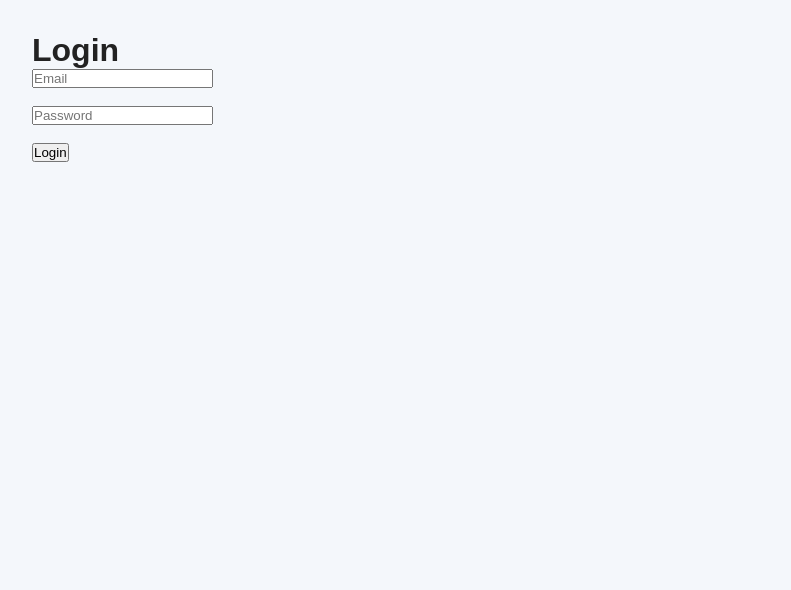
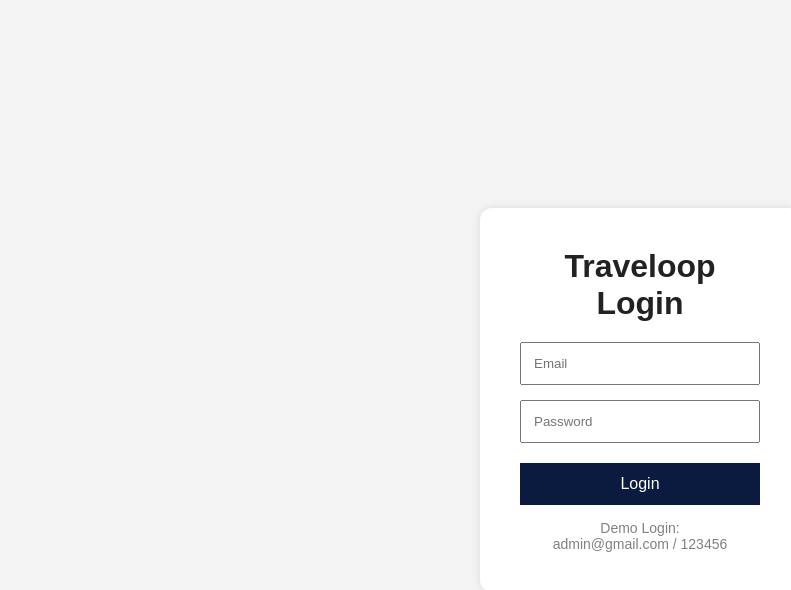
Before and after one commit to YuvrajBhalerao/Traveloop, a React (Vite) app in the folder client/: page / in a window 1280 px wide. Shown: the top 590 px of the page, without its empty margins (0-791 px from the left). Built offline with nearby package versions, Linux system fonts and the light colour scheme.

Commit message:
Update Login component with demo authentication
Refactor login form to use demo credentials and improve UI.

```diff
--- a/client/src/pages/Login.jsx
+++ b/client/src/pages/Login.jsx
@@ -1,57 +1,121 @@
 import { useState } from "react";
-import API from "../services/api";
-import { useAuth } from "../context/AuthContext";
+import { useNavigate } from "react-router-dom";
 
 const Login = () => {
-  const { login } = useAuth();
+  const navigate = useNavigate();
 
   const [form, setForm] = useState({
     email: "",
-    password: ""
+    password: "",
   });
 
-  const handleSubmit = async (e) => {
+  const handleSubmit = (e) => {
     e.preventDefault();
 
-    try {
-      const res = await API.post("/auth/login", form);
-
-      login(res.data.user);
-
+    // Demo credentials
+    if (
+      form.email === "admin@gmail.com" &&
+      form.password === "123456"
+    ) {
       alert("Login Successful");
-    } catch (error) {
-      alert(error.response?.data?.message || "Login Failed");
+      navigate("/dashboard");
+    } else {
+      alert("Invalid Email or Password");
     }
   };
 
   return (
-    <div style={{ padding: "2rem" }}>
-      <h1>Login</h1>
+    <div
+      style={{
+        height: "100vh",
+        display: "flex",
+        justifyContent: "center",
+        alignItems: "center",
+        background: "#f4f4f4",
+      }}
+    >
+      <form
+        onSubmit={handleSubmit}
+        style={{
+          background: "white",
+          padding: "40px",
+          borderRadius: "12px",
+          width: "320px",
+          boxShadow: "0 0 10px rgba(0,0,0,0.1)",
+        }}
+      >
+        <h1
+          style={{
+            marginBottom: "20px",
+            textAlign: "center",
+          }}
+        >
+          Traveloop Login
+        </h1>
 
-      <form onSubmit={handleSubmit}>
         <input
           type="email"
           placeholder="Email"
           required
+          value={form.email}
           onChange={(e) =>
-            setForm({ ...form, email: e.target.value })
+            setForm({
+              ...form,
+              email: e.target.value,
+            })
           }
+          style={{
+            width: "100%",
+            padding: "12px",
+            marginBottom: "15px",
+          }}
         />
-
-        <br /><br />
 
         <input
           type="password"
           placeholder="Password"
           required
+          value={form.password}
           onChange={(e) =>
-            setForm({ ...form, password: e.target.value })
+            setForm({
+              ...form,
+              password: e.target.value,
+            })
           }
+          style={{
+            width: "100%",
+            padding: "12px",
+            marginBottom: "20px",
+          }}
         />
 
-        <br /><br />
+        <button
+          type="submit"
+          style={{
+            width: "100%",
+            padding: "12px",
+            background: "#0b1b3f",
+            color: "white",
+            border: "none",
+            cursor: "pointer",
+            fontSize: "16px",
+          }}
+        >
+          Login
+        </button>
 
-        <button type="submit">Login</button>
+        <p
+          style={{
+            marginTop: "15px",
+            fontSize: "14px",
+            color: "gray",
+            textAlign: "center",
+          }}
+        >
+          Demo Login:
+          <br />
+          admin@gmail.com / 123456
+        </p>
       </form>
     </div>
   );
```
